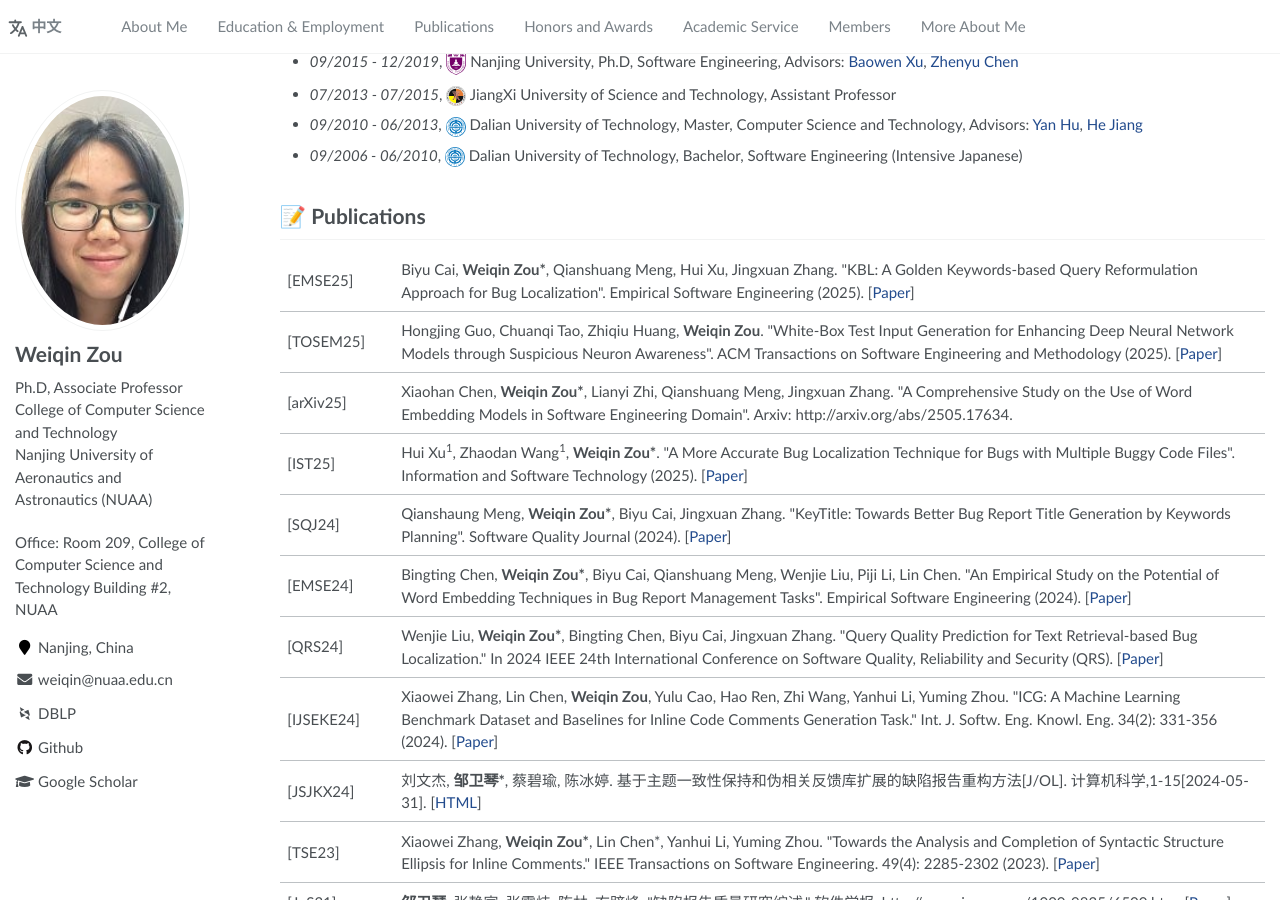
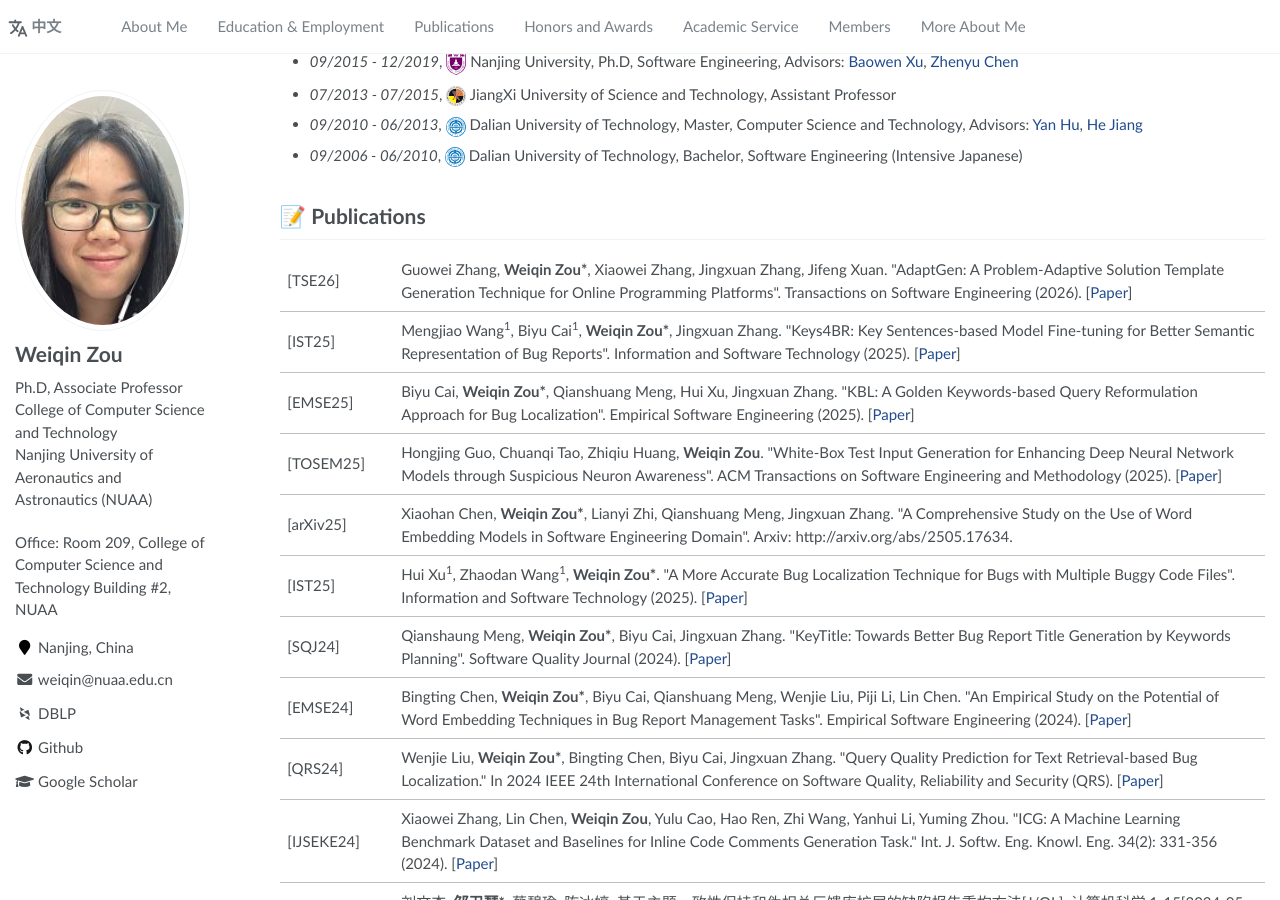
Before and after one commit to Weiqin-Zou/Weiqin-Zou.github.io, a Jekyll site: the page built from _pages/about.md, in a window 1280 px wide and 900 px high, scrolled down 301 px. Built offline with Jekyll 4.4.1, drawn with Linux system fonts in a browser that asks for light colours; some web fonts are replaced.

Commit message:
Update about.md

```diff
--- a/_pages/about.md
+++ b/_pages/about.md
@@ -37,6 +37,18 @@ I am actively recruiting graduate students, typically enrolling 2-3 each year. P
 <span class='anchor' id='publications'></span>
 # 📝 Publications
 <table border="0">
+   <tr><span>
+    <td valign="top" width="110" id="TSE26">[TSE26]</td>
+    <td valign="top">Guowei Zhang, <b>Weiqin Zou*</b>, Xiaowei Zhang, Jingxuan Zhang, Jifeng Xuan. "AdaptGen: A Problem-Adaptive Solution Template Generation Technique for Online Programming Platforms". Transactions on Software Engineering (2026).
+      <span>[<a href="papers/TSE26.pdf">Paper</a>]</span></td>
+  </span></tr>
+
+ <tr><span>
+    <td valign="top" width="110" id="IST25">[IST25]</td>
+    <td valign="top">Mengjiao Wang<sup>1</sup>, Biyu Cai<sup>1</sup>, <b>Weiqin Zou*</b>, Jingxuan Zhang. "Keys4BR: Key Sentences-based Model Fine-tuning for Better Semantic Representation of Bug Reports". Information and Software Technology (2025).
+      <span>[<a href="papers/IST25.pdf">Paper</a>]</span></td>
+  </span></tr>
+
   <tr><span>
     <td valign="top" width="110" id="EMSE25">[EMSE25]</td>
     <td valign="top">Biyu Cai, <b>Weiqin Zou*</b>, Qianshuang Meng, Hui Xu, Jingxuan Zhang. "KBL: A Golden Keywords-based Query Reformulation Approach for Bug Localization". Empirical Software Engineering (2025).
```
